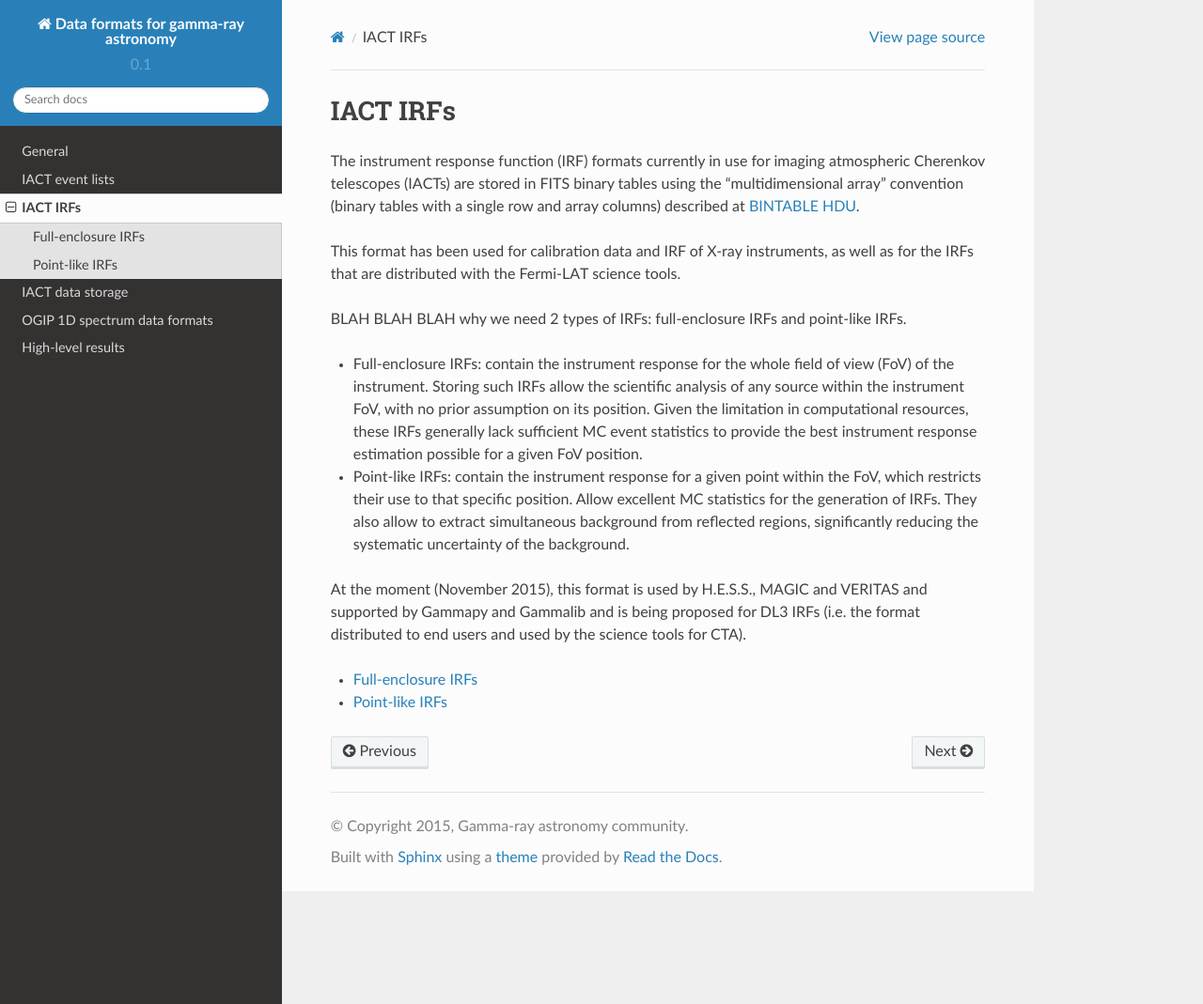
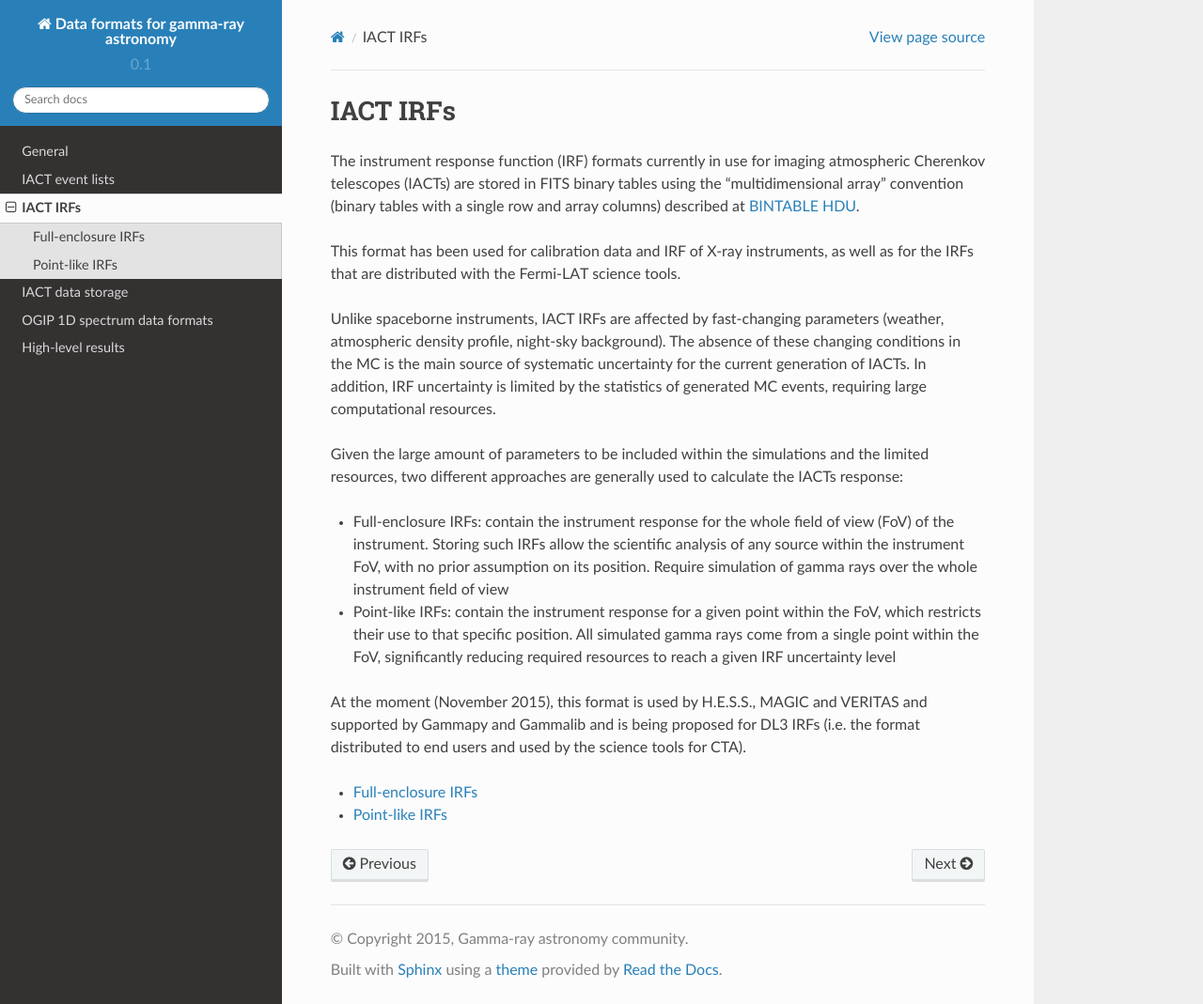
Before and after one commit to open-gamma-ray-astro/gamma-astro-data-formats, a Sphinx documentation site: the page built from source/irfs/index.rst, in a window 1280 px wide and 1069 px high. Shown: the whole window at 94% size. Built offline with Sphinx 7.4.7 and the Read the Docs theme 2.0.0, drawn with Linux system fonts in a browser that asks for light colours.

Commit message:
- Editting IACT IRFs section

```diff
--- a/source/irfs/index.rst
+++ b/source/irfs/index.rst
@@ -13,17 +13,21 @@ single row and array columns) described at :ref:`fits-arrays-bintable-hdu`.
 This format has been used for calibration data and IRF of X-ray instruments,
 as well as for the IRFs that are distributed with the Fermi-LAT science tools.
 
-BLAH BLAH BLAH why we need 2 types of IRFs: full-enclosure IRFs and point-like IRFs.
+Unlike spaceborne instruments, IACT IRFs are affected by fast-changing parameters (weather, atmospheric
+density profile, night-sky background). The absence of these changing conditions in the MC is the main source of
+systematic uncertainty for the current generation of IACTs. In addition, IRF uncertainty is limited by the
+statistics of generated MC events, requiring large computational resources.
+
+Given the large amount of parameters to be included within the simulations and the limited resources, two
+different approaches are generally used to calculate the IACTs response:
 
 * Full-enclosure IRFs: contain the instrument response for the whole field of view (FoV) of the instrument.
   Storing such IRFs allow the scientific analysis of any source within the instrument FoV, with no prior
-  assumption on its position. Given the limitation in computational resources, these IRFs generally lack sufficient
-  MC event statistics to provide the best instrument response estimation possible for a given FoV position.
+  assumption on its position. Require simulation of gamma rays over the whole instrument field of view
 
 * Point-like IRFs: contain the instrument response for a given point within the FoV, which restricts their
-  use to that specific position. Allow excellent MC statistics for the generation of IRFs. They also allow
-  to extract simultaneous background from reflected regions, significantly reducing the systematic uncertainty
-  of the background.
+  use to that specific position. All simulated gamma rays come from a single point within the FoV, significantly
+  reducing required resources to reach a given IRF uncertainty level
 
 
 At the moment (November 2015), this format is used by H.E.S.S., MAGIC and
--- a/source/irfs/point_like/index.rst
+++ b/source/irfs/point_like/index.rst
@@ -4,6 +4,11 @@
 
 Point-like IRFs
 ===============
+
+
+Allow excellent MC statistics for the generation of IRFs. They also allow
+  to extract simultaneous background from reflected regions, significantly reducing the systematic uncertainty
+  of the background.
 
 The instrument response function (IRF) formats currently in use
 for imaging atmospheric Cherenkov telescopes (IACTs) are stored in FITS
```
Also changed, not shown: source/irfs/full_enclosure/index.rst (+21 -2 lines).
